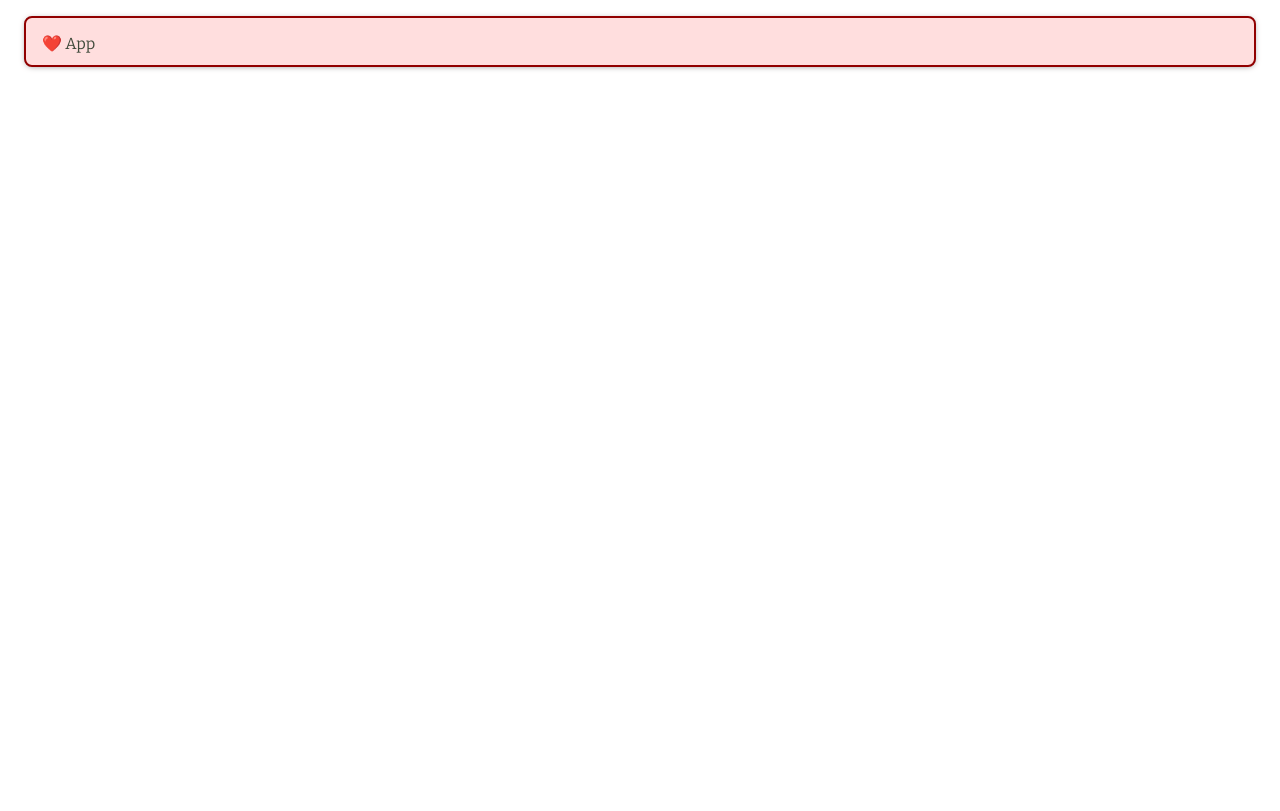
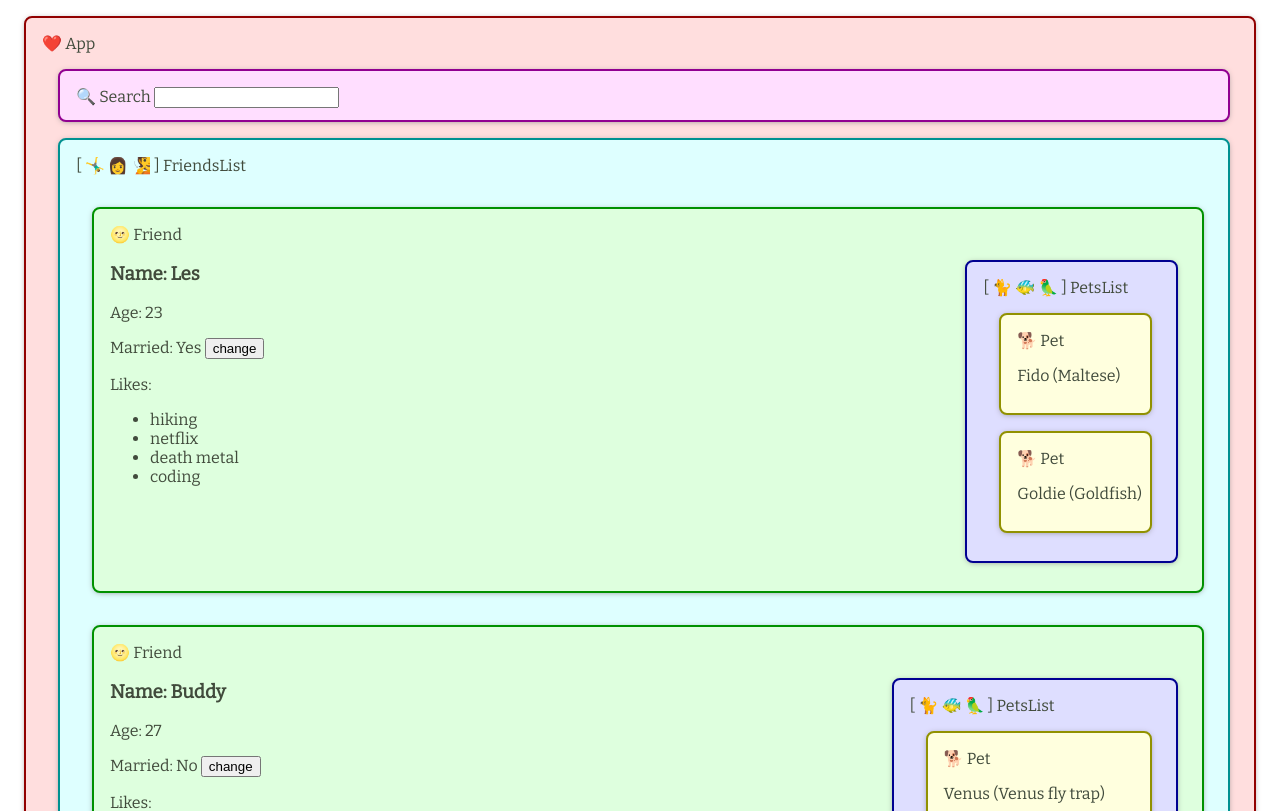
Before and after one commit to bloominstituteoftechnology/web-guided-project-react-components-2, a React (Vite) app: page / in a window 1280 px wide. Shown: the top 811 px of the page. Built offline with nearby package versions, Linux system fonts and the light colour scheme.

Commit message:
update components

```diff
--- a/src/components/App.js
+++ b/src/components/App.js
@@ -1,22 +1,37 @@
 // This is the top-level component
 // so we'll keep application state at this level.
 // 👉 1- Import the state hook!
-import React from 'react'
+import React, { useState } from 'react'
 import FriendsList from './FriendsList'
 import Search from './Search'
 // 👉 2- Import the dummy data that will power the application.
 // (Tomorrow we'll fetch the data from an API instead.)
+import friendsData, { hello } from '../dummy-data/friends';
 
 
 export default function App() {
   // 👉 3- Initialize a slice of state to keep track of the data
   // using the dummy data as the initial value of the slice of state
+  const [friends, setFriends] = useState(friendsData);
 
   // 👉 4- Initialize a slice to keep track of the value of the search box
   // using an empty string as the initial value of the slice
+  const [searchTerm, setSearchTerm] = useState('');
 
   // 👉 5- Build a `changeStatus` function that takes an id and
   // changes the `married` from true to false and viceversa
+  const changeStatus = (id) => {
+    // for, forEach, map, find
+    const updatedFriends = friends.map(friend => {
+      if (friend.id === id) {
+        return { ...friend, married: !friend.married };
+      } else {
+        return friend;
+      }
+    })
+
+    setFriends(updatedFriends);
+  }
 
   // STRETCH - Make a helper function that returns
   // a filtered array of friends data (filtering by search term)
@@ -25,9 +40,10 @@ export default function App() {
     <div className='app-friends container'>
       {/* 👉 6- Render the Search component */}
       {/* STRETCH - Changes to the input should update the search term */}
-
+      <Search />
       {/* 👉 7- Render the FriendsList component */}
       {/* What prop/props does FriendsList need? */}
+      <FriendsList friends={friends} changeStatus={changeStatus} />
     </div>
   )
 }
--- a/src/components/Friend.js
+++ b/src/components/Friend.js
@@ -3,19 +3,29 @@ import PetsList from './PetsList'
 
 export default function Friend(props) {
   // 👉 1- What does a Friend need?
+  const { friend, changeStatus } = props;
 
   return (
     <div className='friend-friends container'>
       {/* 👉 2- Fix the JSX so it displays real info coming into the component */}
       <div className='friend-info'>
         <div >
-          <h3>Name: Jessica</h3>
-          <p>Age: 26</p>
+          <h3>Name: {friend.name}</h3>
+          <p>Age: {friend.age} </p>
 
-          <p>Married: yes <button>change</button></p>
+          <p>Married: {friend.married ? 'Yes' : 'No'} <button onClick={() => changeStatus(friend.id)}>change</button></p>
           <div>Likes:
             <ul>
               {/* 👉 3- Loop over the friend's hobbies and generate <li/> elements as you go */}
+              {friend.hobbies.map((like, idx) => <li key={idx}>{like}</li>)}
+              {/**
+               * for (let i = 0; i < friend.hobbies.length; i++) {
+               *    const like = friend.hobbies[i];
+               *    const idx = i;
+               *    const liElem = document.createElement('li');
+               *    liElem.innerText = like;
+               * }
+               */}
             </ul>
           </div>
         </div>
@@ -24,7 +34,7 @@ export default function Friend(props) {
           {/* 👉 3- What data does the PetsList need? */}
           {/* What is the exact name of the prop/props it expects? */}
           {/* Is the data around here somewhere so I may pass it? */}
-          <PetsList />
+          <PetsList pets={friend.pets} />
         </div>
       </div>
     </div>
--- a/src/components/FriendsList.js
+++ b/src/components/FriendsList.js
@@ -1,12 +1,19 @@
-import React from 'react'
+import React from 'react';
 // 👉 1- FriendsList renders several Friend components, import Friend
+import Friend from './Friend';
 
 export default function FriendsList(props) {
   // 👉 2- What data does FriendsList need to do its job? Use destructuring
+  // 👉 What data do we need? ...well, a list of friends!
+  const { friends, changeStatus } = props;
+
   return (
     <div className='list-friends container'>
       {/* 👉 3- We need to loop over the data rendering a Friend as we go */}
       {/* Each friend is going to need a `key` prop and also some other prop with data */}
+      {friends.map(friend => {
+        return <Friend friend={friend} key={friend.id} changeStatus={changeStatus} />
+      })}
     </div>
   )
 }
--- a/src/components/PetsList.js
+++ b/src/components/PetsList.js
@@ -1,5 +1,6 @@
 import React from 'react'
 // 👉 1- We need the Pet component
+import Pet from './Pet';
 
 export default function PetsList(props) {
   const { pets } = props
@@ -8,6 +9,7 @@ export default function PetsList(props) {
     <div className='list-pets-friends container'>
       {/* 2- Loop over the data generating a Pet element as you go */}
       {/* What props does the Pet component expect? */}
+      {pets.map(pet => <Pet pet={pet} key={pet.id} />)}
     </div>
   )
 }
```
